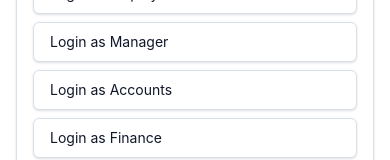
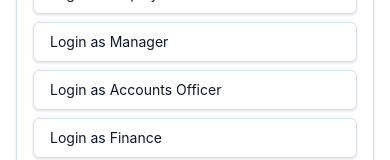
Before and after one commit to shaikhalamin/workflow_assesment, a React (Vite) app in the folder workflow_fe/: page /sign-in in a window 390 px wide. Shown: the part 479-639 px from the top of the page. Built offline with nearby package versions, Linux system fonts and the light colour scheme; no server answers; what @react-pdf/renderer would draw is missing.

Commit message:
login page mobile view issue fixed

```diff
--- a/workflow_fe/src/pages/auth-pages.tsx
+++ b/workflow_fe/src/pages/auth-pages.tsx
@@ -30,7 +30,7 @@ const presetUsers = [
   { label: 'Admin', email: 'admin@example.com' },
   { label: 'Employee', email: 'employee@example.com' },
   { label: 'Manager', email: 'manager@example.com' },
-  { label: 'Accounts', email: 'accounts@example.com' },
+  { label: 'Accounts Officer', email: 'accounts@example.com' },
   { label: 'Finance', email: 'finance@example.com' },
   { label: 'HR Officer', email: 'hr.officer@example.com' },
   { label: 'HR Manager', email: 'hr.manager@example.com' },
@@ -341,7 +341,7 @@ function AuthPanel({
   error?: string
 }) {
   return (
-    <div className="w-full max-w-[440px] min-w-0">
+    <div className="w-full max-w-[520px] min-w-0">
       <p className="mb-3 inline-flex rounded-sm border border-[var(--border)] bg-[var(--surface-2)] px-2 py-1 font-mono text-[10.5px] font-semibold uppercase tracking-[0.14em] text-[var(--ink-3)]">
         ERP Workflow
       </p>
```
Also changed, not shown: 1 other file (tests, documents, lock files or other folders).
